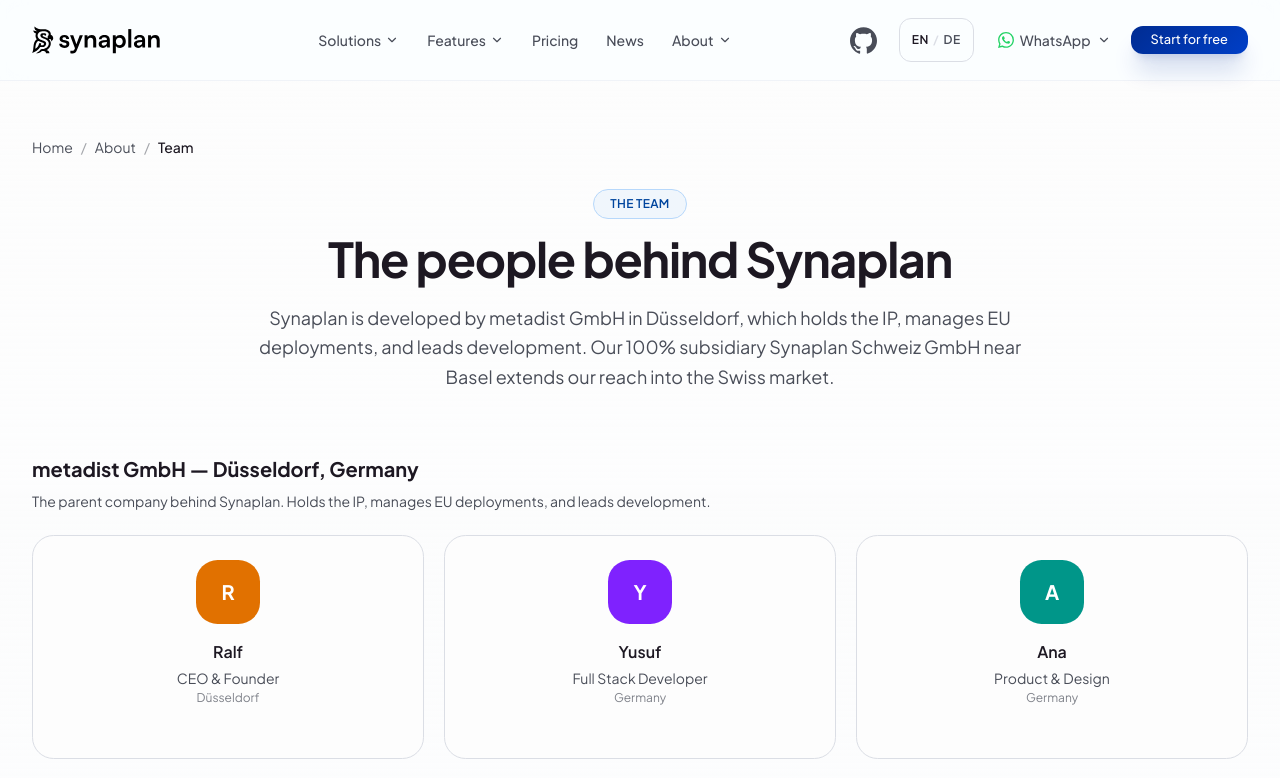
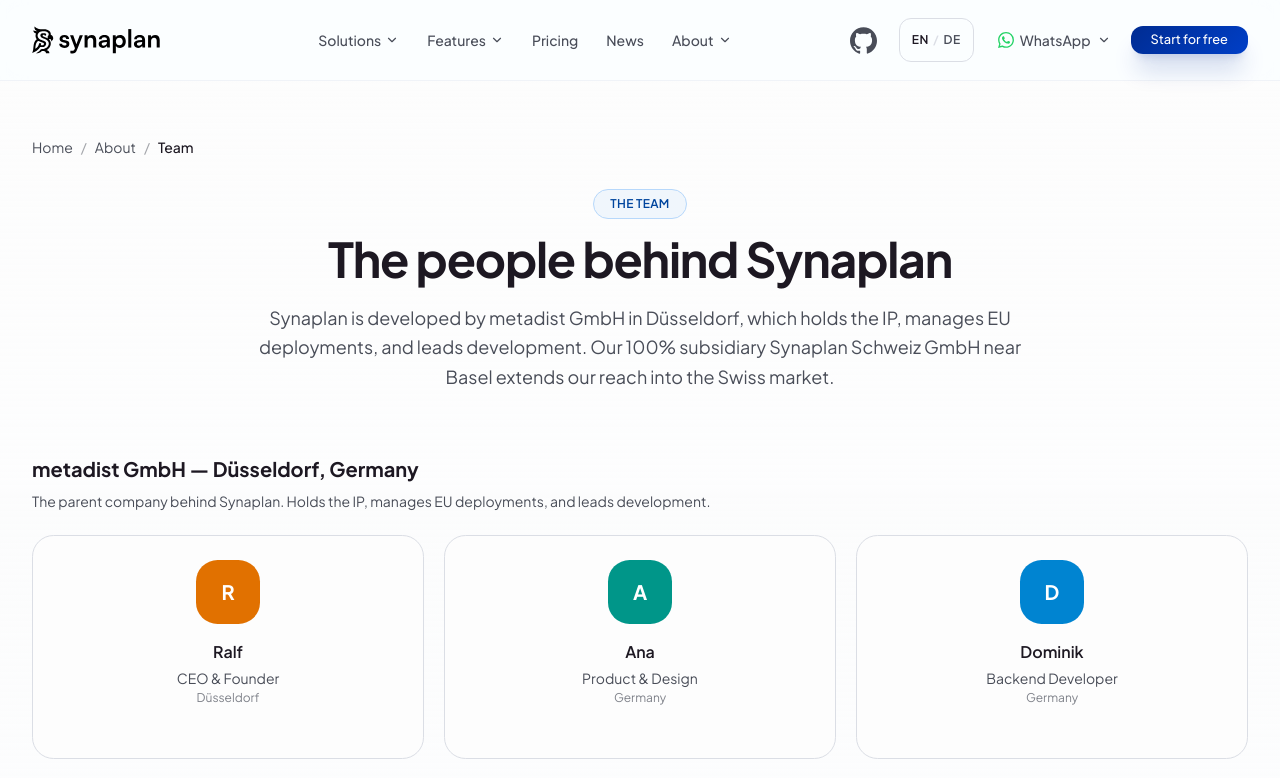
Before and after one commit to metadist/synaplan-website, a Next.js app: page /en/about/team in a window 1280 px wide. Shown: the top 778 px of the page. Built offline with nearby package versions, Linux system fonts and the light colour scheme.

Commit message:
Team update

```diff
--- a/src/app/[locale]/about/team/page.tsx
+++ b/src/app/[locale]/about/team/page.tsx
@@ -63,13 +63,6 @@
     linkedin: "https://www.linkedin.com/in/orgaralf/",
     initials: "R",
     color: "bg-amber-600",
-  },
-  {
-    name: "Yusuf",
-    role: "Full Stack Developer",
-    location: "Germany",
-    initials: "Y",
-    color: "bg-violet-600",
   },
   {
     name: "Ana",
```
